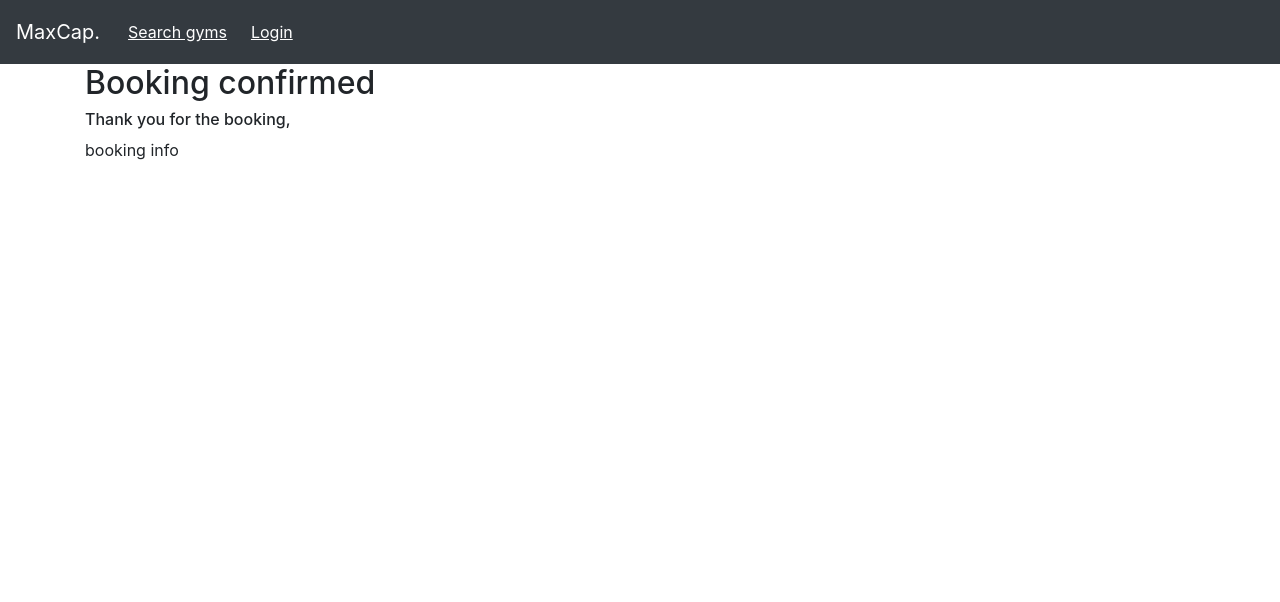
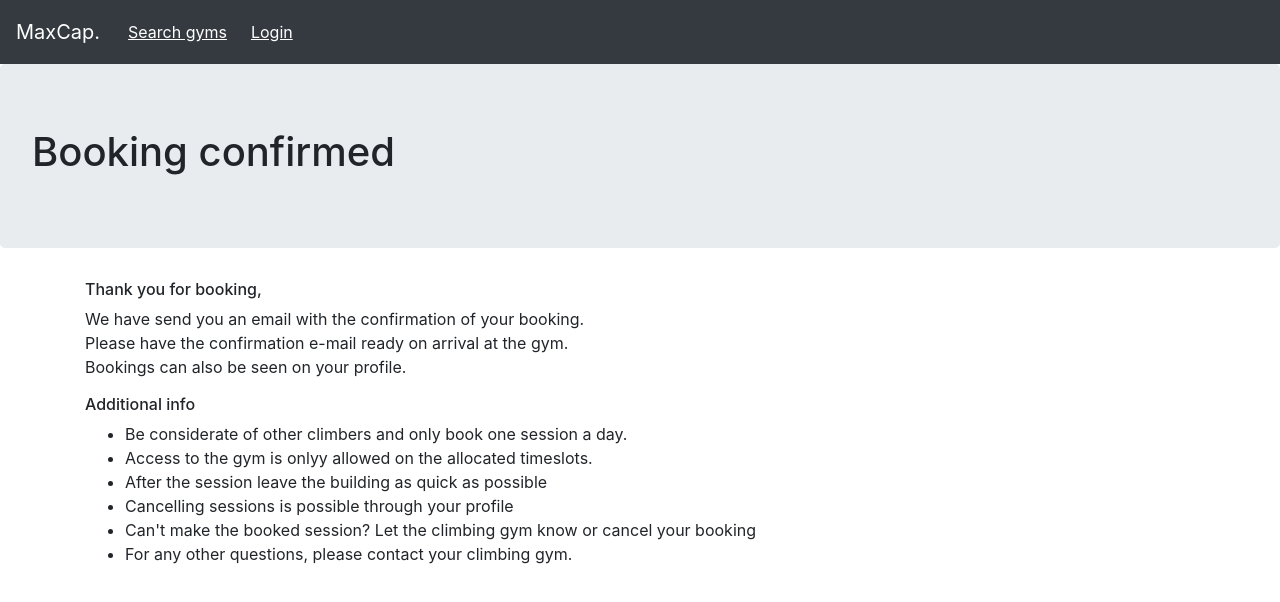
Before and after one commit to Cherfez/MaxCap-client, a React (Create React App) app: page /gyms/1/booking/1 in a window 1280 px wide. Shown: the top 602 px of the page. Built offline with nearby package versions, Linux system fonts and the light colour scheme; no server answers; the HTML template or start-up script is replaced by a standard one.

Commit message:
Update cofirm page

```diff
--- a/src/pages/Confirm.js
+++ b/src/pages/Confirm.js
@@ -1,14 +1,19 @@
 import React, { useEffect } from "react";
 import { useSelector, useDispatch } from "react-redux";
+import { useParams } from "react-router-dom";
 
 import { selectUser } from "../store/user/selectors";
 import { getUserWithStoredToken } from "../store/user/actions";
 
 import Container from "react-bootstrap/Container";
+import { Jumbotron } from "react-bootstrap";
 
 export default function Confirm() {
   const user = useSelector(selectUser);
   console.log("user", user);
+  const { id, bookingId } = useParams();
+  console.log("what is id?", id);
+  console.log("what is bookingId?", bookingId);
   const dispatch = useDispatch();
 
   useEffect(() => {
@@ -16,10 +21,42 @@ export default function Confirm() {
   }, [dispatch]);
 
   return (
-    <Container>
-      <h2>Booking confirmed</h2>
-      <h6>Thank you for the booking, {user.name}</h6>
-      <div>booking info</div>
-    </Container>
+    <div id="confirm">
+      <Jumbotron>
+        <h1>Booking confirmed</h1>
+      </Jumbotron>
+
+      <Container>
+        <div id="confirm-booking">
+          <h6>Thank you for booking, {user.name}</h6>
+          <p>
+            We have send you an email with the confirmation of your booking.{" "}
+            <br />
+            Please have the confirmation e-mail ready on arrival at the gym.{" "}
+            <br />
+            Bookings can also be seen on your profile.
+          </p>
+        </div>
+
+        <div id="confirm-info">
+          <h6>Additional info</h6>
+          <ul>
+            <li>
+              Be considerate of other climbers and only book one session a day.
+            </li>
+            <li>
+              Access to the gym is onlyy allowed on the allocated timeslots.
+            </li>
+            <li>After the session leave the building as quick as possible</li>
+            <li>Cancelling sessions is possible through your profile</li>
+            <li>
+              Can't make the booked session? Let the climbing gym know or cancel
+              your booking
+            </li>
+            <li>For any other questions, please contact your climbing gym.</li>
+          </ul>
+        </div>
+      </Container>
+    </div>
   );
 }
```
